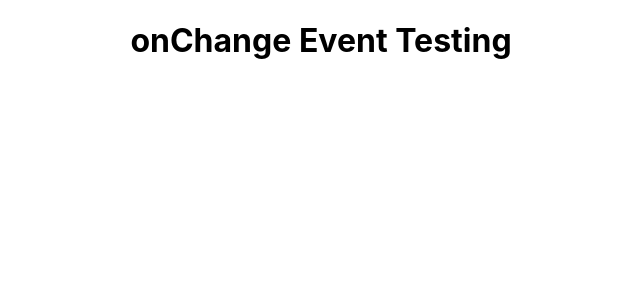
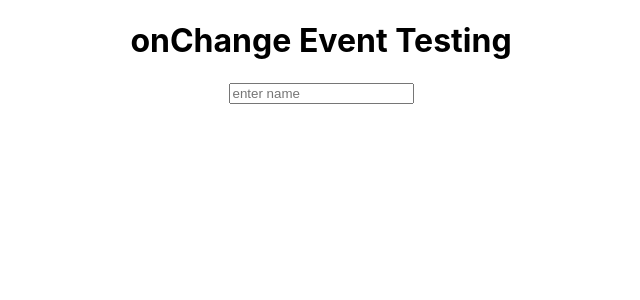
Before and after one commit to Shahrukh-elRed/react-testing-library-and-jest, a React (Create React App) app: page / in a window 1280 px wide. Shown: the top 300 px of the page, without its empty margins (319-959 px from the left). Built offline with nearby package versions, Linux system fonts and the light colour scheme.

Commit message:
onChange event testing

```diff
--- a/src/App.js
+++ b/src/App.js
@@ -1,9 +1,18 @@
+import { useState } from "react";
 import "./App.css";
 
 function App() {
+  const [name, setName] = useState("");
+
   return (
     <div className="App">
       <h1>onChange Event Testing</h1>
+      <h2>{name}</h2>
+      <input
+        type="text"
+        onChange={(e) => setName(e.target.value)}
+        placeholder="enter name"
+      />
     </div>
   );
 }
```
Also changed, not shown: 1 other file (tests, documents, lock files or other folders).
